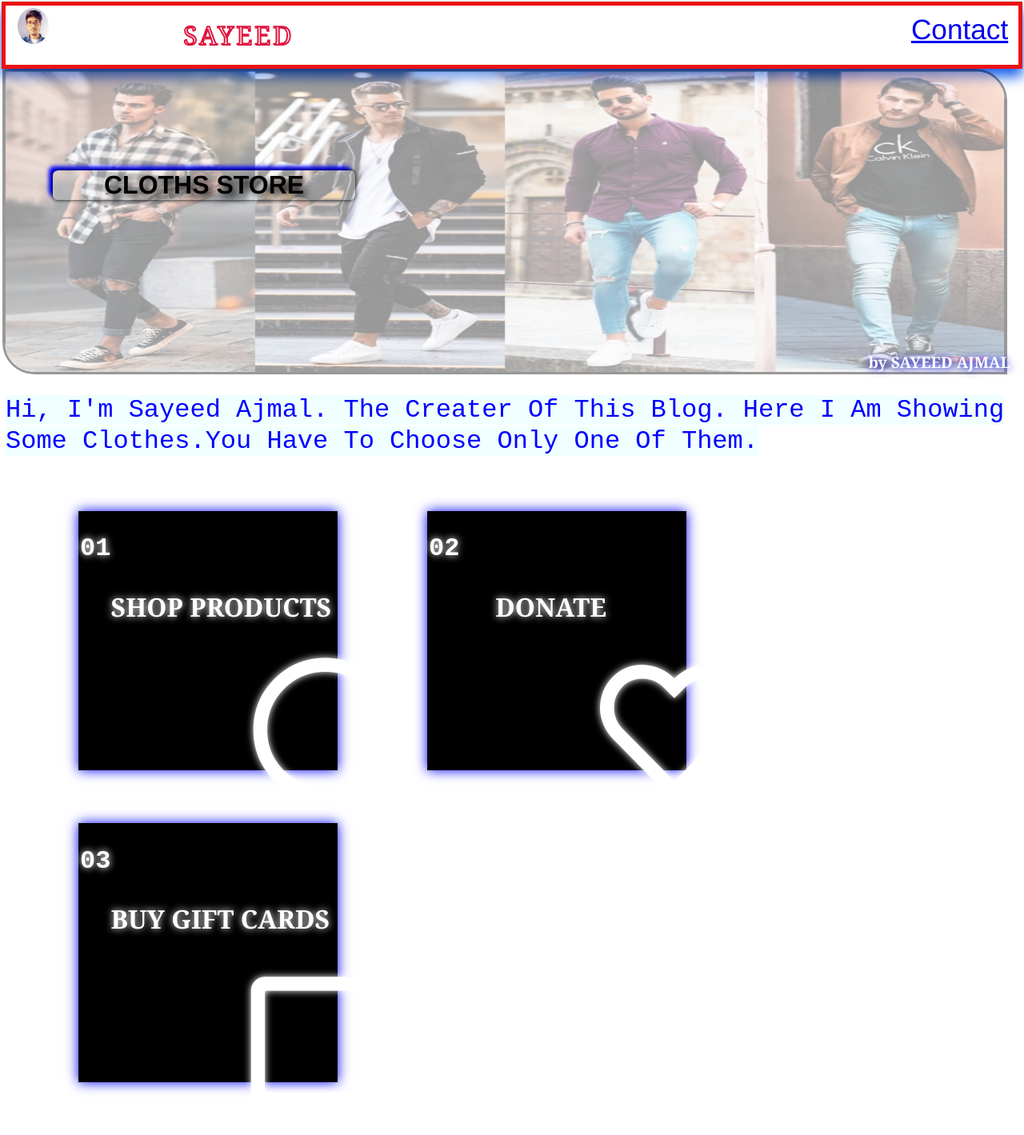
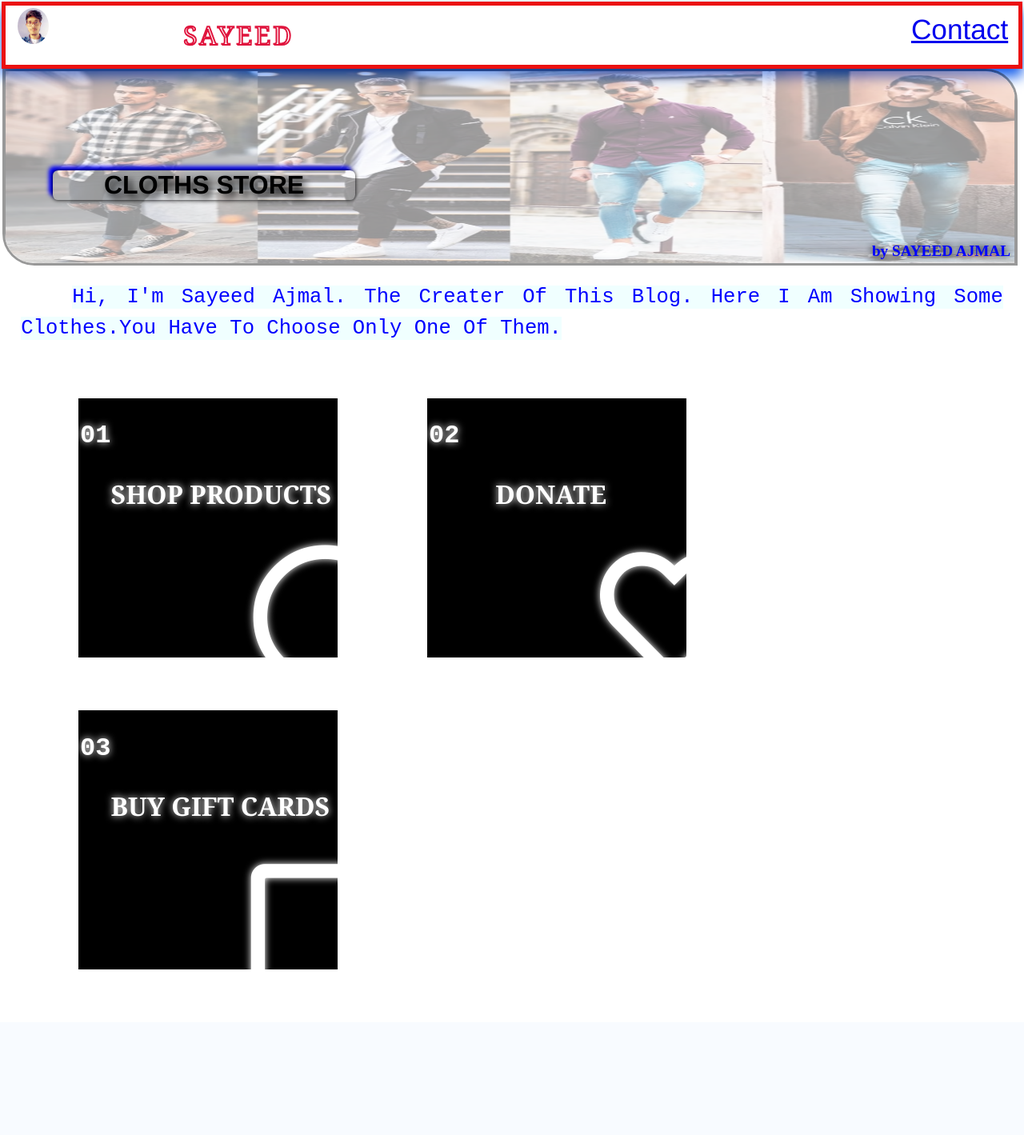
Before and after one commit to sayeedajmal/Mentorship-Sayeed, a PHP site: page / in a window 1280 px wide. Shown: the whole page at 80% size. After the commit the page ends 1212 px from the top, so only its background shows below. Run offline with PHP 8.4, Linux system fonts and the light colour scheme; some libraries are stand-ins or nearby versions.

Commit message:
continue updating

```diff
--- a/CSS/header.css
+++ b/CSS/header.css
@@ -92,7 +92,7 @@ svg text {
   border-radius: 50%;
   border: 2px solid blue;
 }
-h3 {
+.contain > h3 {
   font-family: Georgia, "Times New Roman", Times, serif;
   font-size: 0.5rem;
   text-align: center;
--- a/CSS/mainpage.css
+++ b/CSS/mainpage.css
@@ -5,7 +5,7 @@ body {
 html {
   font-size: 4rem;
 }
-@media screen and (max-width: 412px) {
+@media screen and (max-width: 500px) {
   html {
     font-size: 3.2rem;
   }
@@ -18,10 +18,11 @@ html {
   }
 }
 header > img {
-  width: 98%;
+  width: 99%;
   margin-left: 1px;
+  margin-right: 2px;
   opacity: 0.4;
-  height: 47vh;
+  height: 30vh;
   border: 3px solid black;
   border-radius: 0px 40px 0px 40px;
 }
@@ -48,6 +49,8 @@ header > h3 {
   font-size: 0.3rem;
   top: -1rem;
   padding-right: 15px;
+  color: blue;
+  text-shadow: 0px 0px 10px black;
 }
 .container {
   padding: 5px;
@@ -57,19 +60,27 @@ header > h3 {
   font-family: "Courier New", Courier, monospace;
   line-height: 0.4rem;
   font-size: 0.5rem;
+  text-align: justify;
+  text-justify: inter-word;
+  margin-left: 0.3rem;
+  margin-right: 0.3rem;
+
 }
+
 .container > text {
   line-height: 0.6rem;
   color: blue;
   text-transform: capitalize;
   background-color: azure;
+  font-size: 0.4rem;
+  margin: 1rem;
 }
 .first_product > h1,
 .second_product > h1,
 .third_product > h1 {
   text-shadow: 0px 0px 10px white;
   font-size: 0.5rem;
-  font-family: 'Courier New', Courier, monospacey;
+  font-family: "Courier New", Courier, monospacey;
 }
 .first_product,
 .second_product,
@@ -81,10 +92,22 @@ header > h3 {
   margin-left: 1rem;
   margin-bottom: 1rem;
   color: white;
-  box-shadow: 0px 0px 15px blue;
   background-color: black;
 }
-@media screen and (min-width: 412px) {
+.first_product:hover,
+.second_product:hover,
+.third_product:hover {
+  display: inline-flex;
+  height: 5rem;
+  width: 5rem;
+  border: 2px solid black;
+  margin-left: 1rem;
+  margin-bottom: 1rem;
+  color: white;
+  background-color: black;
+  box-shadow: 0px 0px 20px blue;
+}
+@media screen and (min-width: 500px) {
   .first_product,
   .second_product,
   .third_product {
@@ -104,6 +127,20 @@ header > h3 {
     font-weight: bolder;
     text-shadow: 0px 0px 10px white;
   }
+  .first_product:hover,
+  .second_product:hover,
+  .third_product:hover {
+    display: inline-flex;
+    height: 5rem;
+    width: 5rem;
+    border: 2px solid black;
+    margin-left: 1.5rem;
+    margin-bottom: 1rem;
+    color: white;
+    background-color: black;
+    box-shadow: 0px 0px 20px blue;
+    border-radius: 20px;
+  }
 }
 .first_product > p,
 .second_product > p,
@@ -113,7 +150,7 @@ header > h3 {
   font-size: 0.5rem;
   font-weight: bolder;
   text-shadow: 0px 0px 10px white;
-  font-family: Georgia, 'Times New Roman', Times, serif;
+  font-family: Georgia, "Times New Roman", Times, serif;
 }
 .second_product > p {
   padding-left: 0.7rem;
--- a/index.php
+++ b/index.php
@@ -15,6 +15,7 @@ include "Include/Header.php";
             <text>Hi, I'm Sayeed Ajmal. The Creater of This Blog.
                 Here I am Showing Some Clothes.You have to Choose Only One of Them.</text>
         </div>
+
         <div class="center">
             <div class="first_product">
                 <h1>01</h1>
```
